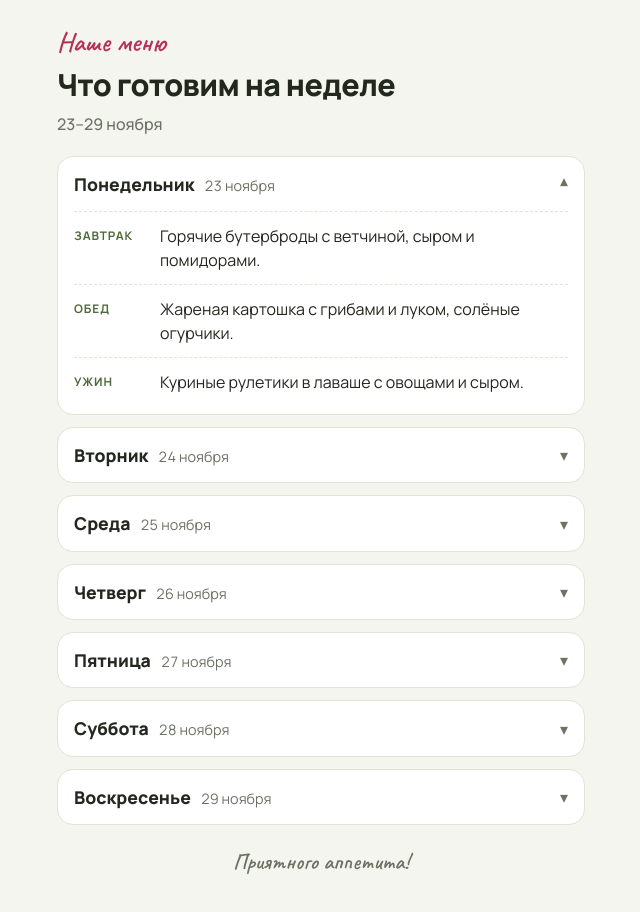
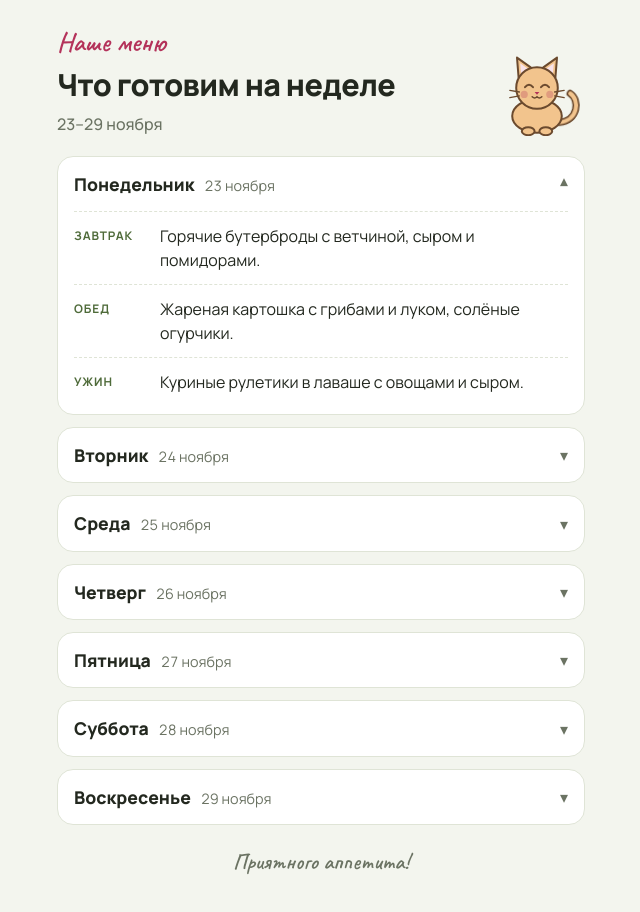
Before and after one commit to mihamailo/menu, a plain HTML site: page index.html in a window 1280 px wide. Shown: the whole page, without its empty margins (319-959 px from the left). Drawn offline with Linux system fonts and the light colour scheme.

Commit message:
Update dinners, add a cat to the header
Co-Authored-By: Claude Opus 5.5 <noreply@anthropic.com>

```diff
--- a/index.html
+++ b/index.html
@@ -18,6 +18,8 @@
     --accent-soft: #f8e3ea;
     --herb: #4f6b3a;
     --herb-soft: #e6eedc;
+    --cat: #f2c48d;
+    --cat-line: #6b4a2e;
     --font-hand: "Caveat", "Segoe Print", cursive;
     --font-body: "Manrope", "Segoe UI", system-ui, sans-serif;
   }
@@ -25,12 +27,14 @@
     :root:not([data-theme="light"]) {
       --bg: #171a15; --card: #20241d; --fg: #eef1e8; --muted: #a2ab98; --line: #333a2d;
       --accent: #f07a9c; --accent-soft: #3a2029; --herb: #a9c78e; --herb-soft: #26301f;
+      --cat: #e0aa72; --cat-line: #3b2716;
       color-scheme: dark;
     }
   }
   :root[data-theme="dark"] {
     --bg: #171a15; --card: #20241d; --fg: #eef1e8; --muted: #a2ab98; --line: #333a2d;
     --accent: #f07a9c; --accent-soft: #3a2029; --herb: #a9c78e; --herb-soft: #26301f;
+    --cat: #e0aa72; --cat-line: #3b2716;
     color-scheme: dark;
   }
 
@@ -43,7 +47,11 @@
     display: grid; gap: 20px;
   }
 
-  header { display: grid; gap: 4px; }
+  header { display: grid; grid-template-columns: 1fr auto; align-items: end; gap: 12px; }
+  .htext { display: grid; gap: 4px; min-width: 0; }
+  .cat { width: 96px; height: auto; flex: none; }
+  .tail { transform-origin: 88px 88px; animation: wag 2.4s ease-in-out infinite; }
+  @keyframes wag { 0%, 100% { transform: rotate(0deg); } 50% { transform: rotate(-14deg); } }
   .hello { font-family: var(--font-hand); font-size: 1.7rem; color: var(--accent); line-height: 1.1; }
   h1 { margin: 0; font-size: 1.9rem; font-weight: 800; letter-spacing: -0.02em; text-wrap: balance; }
   .range { color: var(--muted); font-weight: 500; }
@@ -82,16 +90,36 @@
 
   footer { text-align: center; font-family: var(--font-hand); font-size: 1.4rem; color: var(--muted); }
 
-  @media (prefers-reduced-motion: reduce) { .chev { transition: none; } }
+  @media (prefers-reduced-motion: reduce) { .chev { transition: none; } .tail { animation: none; } }
 </style>
 </head>
 <body>
 
 <div class="wrap">
   <header>
-    <div class="hello">Наше меню</div>
-    <h1>Что готовим на неделе</h1>
-    <div class="range" id="range"></div>
+    <div class="htext">
+      <div class="hello">Наше меню</div>
+      <h1>Что готовим на неделе</h1>
+      <div class="range" id="range"></div>
+    </div>
+    <svg class="cat" viewBox="0 0 120 104" role="img" aria-label="Котик">
+      <path class="tail" d="M88 88 C112 86 114 60 102 52" fill="none" stroke="var(--cat-line)" stroke-width="9" stroke-linecap="round"/>
+      <path class="tail" d="M88 88 C112 86 114 60 102 52" fill="none" stroke="var(--cat)" stroke-width="5" stroke-linecap="round"/>
+      <ellipse cx="60" cy="80" rx="31" ry="21" fill="var(--cat)" stroke="var(--cat-line)" stroke-width="2.5"/>
+      <polygon points="37,32 35,7 56,22" fill="var(--cat)" stroke="var(--cat-line)" stroke-width="2.5" stroke-linejoin="round"/>
+      <polygon points="83,32 85,7 64,22" fill="var(--cat)" stroke="var(--cat-line)" stroke-width="2.5" stroke-linejoin="round"/>
+      <polygon points="40,27 39,14 50,22" fill="var(--accent-soft)"/>
+      <polygon points="80,27 81,14 70,22" fill="var(--accent-soft)"/>
+      <circle cx="60" cy="45" r="26" fill="var(--cat)" stroke="var(--cat-line)" stroke-width="2.5"/>
+      <path d="M45 44 q5 -6 10 0 M65 44 q5 -6 10 0" fill="none" stroke="var(--cat-line)" stroke-width="2.5" stroke-linecap="round"/>
+      <circle cx="44" cy="53" r="4.5" fill="var(--accent)" opacity=".28"/>
+      <circle cx="76" cy="53" r="4.5" fill="var(--accent)" opacity=".28"/>
+      <path d="M57 50 h6 l-3 3.5 z" fill="var(--accent)"/>
+      <path d="M54 56 q3 3 6 0 q3 3 6 0" fill="none" stroke="var(--cat-line)" stroke-width="2" stroke-linecap="round"/>
+      <path d="M38 50 l-12 -2 M38 55 l-12 2 M82 50 l12 -2 M82 55 l12 2" stroke="var(--cat-line)" stroke-width="1.6" stroke-linecap="round"/>
+      <ellipse cx="49" cy="99" rx="8" ry="5" fill="var(--cat)" stroke="var(--cat-line)" stroke-width="2.5"/>
+      <ellipse cx="71" cy="99" rx="8" ry="5" fill="var(--cat)" stroke="var(--cat-line)" stroke-width="2.5"/>
+    </svg>
   </header>
 
   <main class="days" id="days"></main>
@@ -108,22 +136,22 @@
      "Куриные рулетики в лаваше с овощами и сыром."],
     ["Овсяная каша с бананом и шоколадом.",
      "Суп с фрикадельками, картофелем и вермишелью, чесночные гренки.",
-     "Запечённые бутерброды с моцареллой и помидорами."],
+     "Горячие бутерброды с моцареллой и помидорами на сковороде."],
     ["Блинчики с творогом или вареньем.",
      "Салат «Цезарь» с курицей, черри, сухариками, пармезаном и соусом.",
      "Блины с мясным фаршем, луком и сметаной."],
     ["Тосты с творожным сыром, огурцом и ветчиной.",
      "Спагетти с курицей и грибами в сливочном соусе.",
-     "Кесадилья с курицей, сыром и овощами."],
+     "Жареный рис с курицей, морковью, кукурузой и соевым соусом."],
     ["Рисовая каша на молоке с ягодами.",
      "Гречка с фрикадельками в томатно-сметанной подливке, овощной салат.",
-     "Картофельные дольки с курицей и сырным соусом."],
+     "Жареные картофельные дольки с курицей и сырным соусом."],
     ["Горячие сэндвичи с ветчиной и сыром.",
      "Поке с рисом, курицей терияки, авокадо, огурцом, морковью и кунжутом.",
-     "Домашние панини с курицей, сыром и помидорами."],
+     "Домашние панини с курицей, сыром и помидорами на сковороде."],
     ["Панкейки с бананом и шоколадной пастой.",
      "Домашняя шаурма с курицей, овощами и чесночным соусом.",
-     "Мини-пиццы на тортильях с ветчиной, грибами и сыром."]
+     "Мини-пиццы на тортильях с ветчиной, грибами и сыром на сковороде."]
   ];
   // ===========================================
 
```
